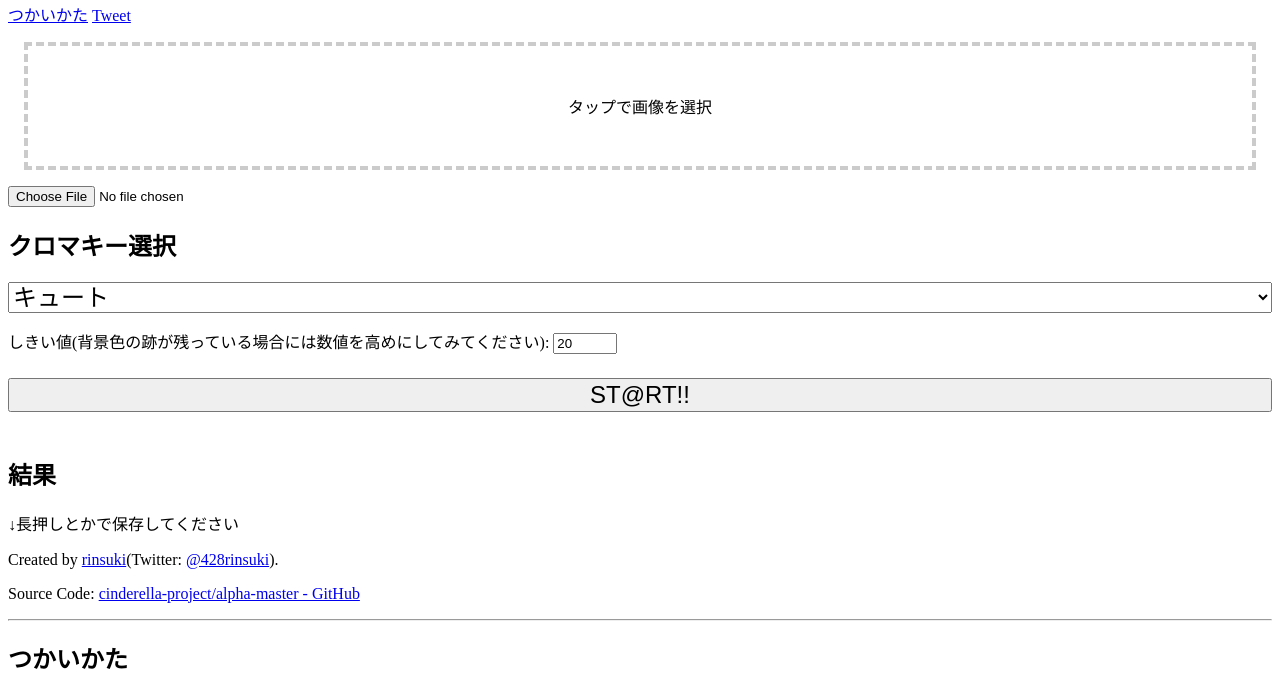
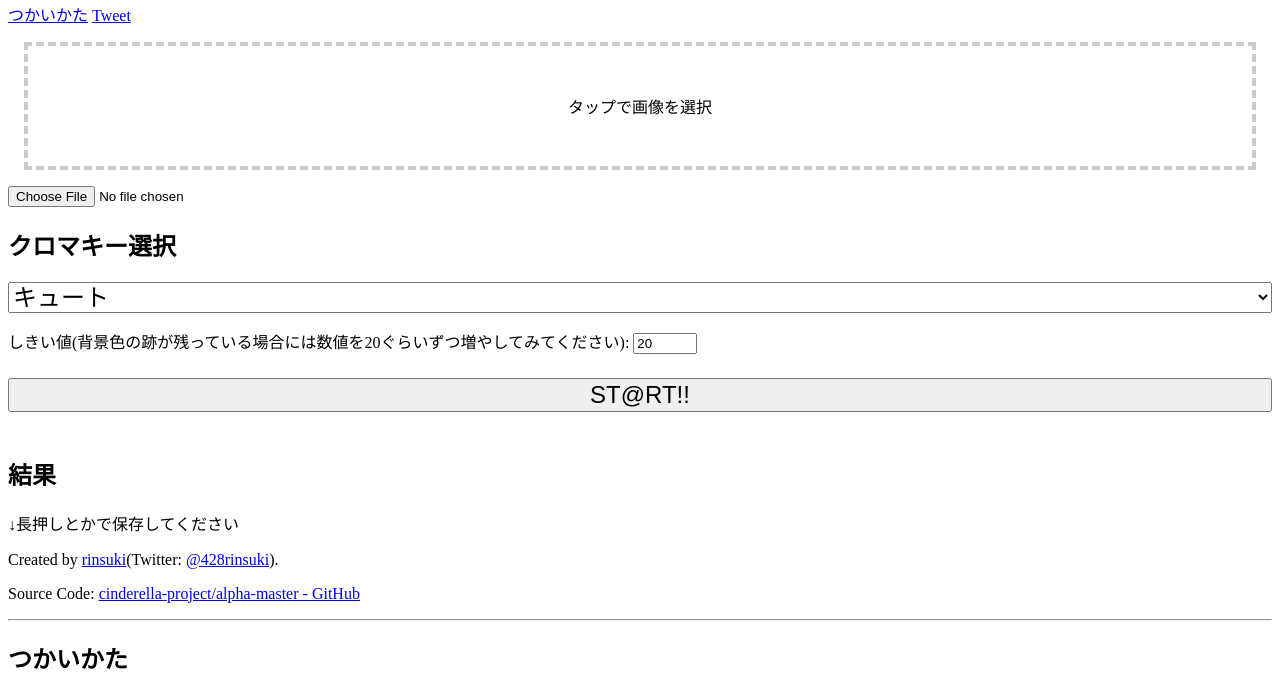
Before and after one commit to cinderella-project/alpha-master, a plain HTML site: page index.html in a window 1280 px wide. Shown: the part 87-779 px from the top of the page. Drawn offline with nearby package versions, Linux system fonts and the light colour scheme.

Commit message:
説明をちょっと変更

```diff
--- a/index.html
+++ b/index.html
@@ -26,7 +26,7 @@
             <option value="0,97,255">クール</option>
             <option value="255,168,2">パッション</option>
         </select>
-        <p>しきい値(背景色の跡が残っている場合には数値を高めにしてみてください): <input type="number" id="sikii" min="1" max="255" value="20">
+        <p>しきい値(背景色の跡が残っている場合には数値を20ぐらいずつ増やしてみてください): <input type="number" id="sikii" min="1" max="255" value="20">
         <button id="start">ST@RT!!</button>
         <canvas id="canvas"></canvas>
         <h2>結果</h2>
```
